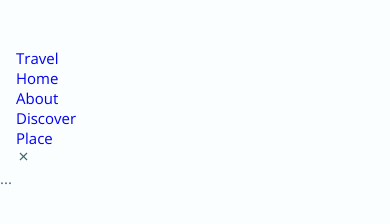
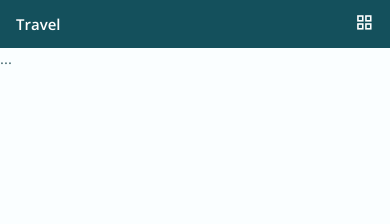
Before and after one commit to BlackPuma9/ResposiveTravelWebsite, a plain HTML site: page index.html in a window 390 px wide. Drawn offline with nearby package versions, Linux system fonts and the light colour scheme.

Commit message:
added header and navigation menu. Now its can be hidden

```diff
--- a/css/styles.css
+++ b/css/styles.css
@@ -156,9 +156,88 @@ input {
 
 
 /*=============== HEADER ===============*/
+.header {
+	width: 100%;
+	position: fixed;
+	top: 0;
+	left: 0;
+	z-index: var(--z-fixed);
+	background-color: var(--first-color);
+}
 
 /*=============== NAV ===============*/
+.nav {
+	height: var(--header-height);
+	display: flex;
+	justify-content: space-between;
+	align-items: center;
+}
 
+.nav__logo,
+.nav__toggle {
+	color: var(--white-color);
+}
+
+.nav__logo {
+	font-weight: var(--font-semi-bold);
+}
+
+.nav__toggle {
+	font-size: 1.2rem;
+	cursor: pointer;
+}
+
+.nav__menu {
+	position: relative;
+}
+
+@media screen and (max-width: 767px) {
+	.nav__menu {
+		position: fixed;
+		background-color: var(--body-color);
+		top: 0;
+		right: -100%;
+		width: 70%;
+		height: 100%;
+		box-shadow: -1px 0 4px hsla(var(--hue-color), 64%, 15%, .15);
+		padding: 3rem;
+		transition: .4s;
+	}
+}
+
+.nav__list {
+	display: flex;
+	flex-direction: column;
+	row-gap: 2.5rem;
+}
+
+.nav__link {
+	color: var(--text-color-light);
+	font-weight: var(--font-semi-bold);
+	text-transform: uppercase;
+}
+
+.nav__link:hover {
+	color: var(--text-color);
+}
+
+.nav__close {
+	position: absolute;
+	top: .75rem;
+	right: 1rem;
+	font-size: 1.5rem;
+	color: var(--title-color);
+	cursor: pointer;
+}
+
+/* show menu */
+.show-menu {
+	right: 0;
+}
+
+/* Change background header */
+
+/* Active link */
 
 /*=============== HOME ===============*/
 
--- a/index.html
+++ b/index.html
@@ -42,7 +42,9 @@
 						<i class="ri-close-line nav__close" id="nav-close"></i>
 					</div>
 
-
+					<div class="nav__toggle" id="nav-toggle">
+						<i class="ri-function-line"></i>
+					</div>
 				</nav>
 			</header>
 
--- a/js/main.js
+++ b/js/main.js
@@ -1,14 +1,34 @@
 /*==================== SHOW MENU ====================*/
-
+const navMenu = document.getElementById('nav-menu'),
+	  navToggle = document.getElementById('nav-toggle'),
+	  navClose = document.getElementById('nav-close')
 
 /*===== MENU SHOW =====*/
-
+/*Validate if constant exist*/
+if(navToggle){
+	navToggle.addEventListener('click', () =>{
+		navMenu.classList.add('show-menu')
+	})
+}
 
 /*===== MENU HIDDEN =====*/
+/*Validate if constant exist*/
+if(navClose){
+	navClose.addEventListener('click', () =>{
+		navMenu.classList.remove('show-menu')
+	})
+}
 
 
 /*==================== REMOVE MENU MOBILE ====================*/
+const navLink = document.querySelectorAll('.nav__link')
 
+function linkAction(){
+    const navMenu = document.getElementById('nav-menu')
+    // When we click on each nav__link, we remove the show-menu class
+    navMenu.classList.remove('show-menu')
+}
+navLink.forEach(n => n.addEventListener('click', linkAction))
 
 /*==================== CHANGE BACKGROUND HEADER ====================*/
 
```
